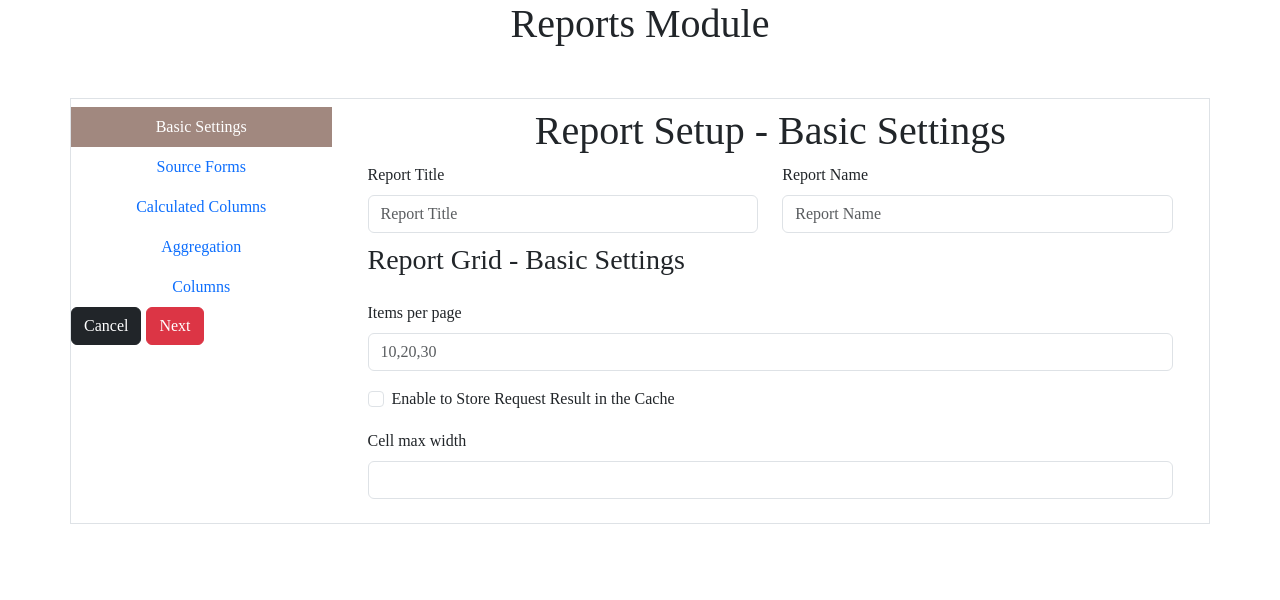
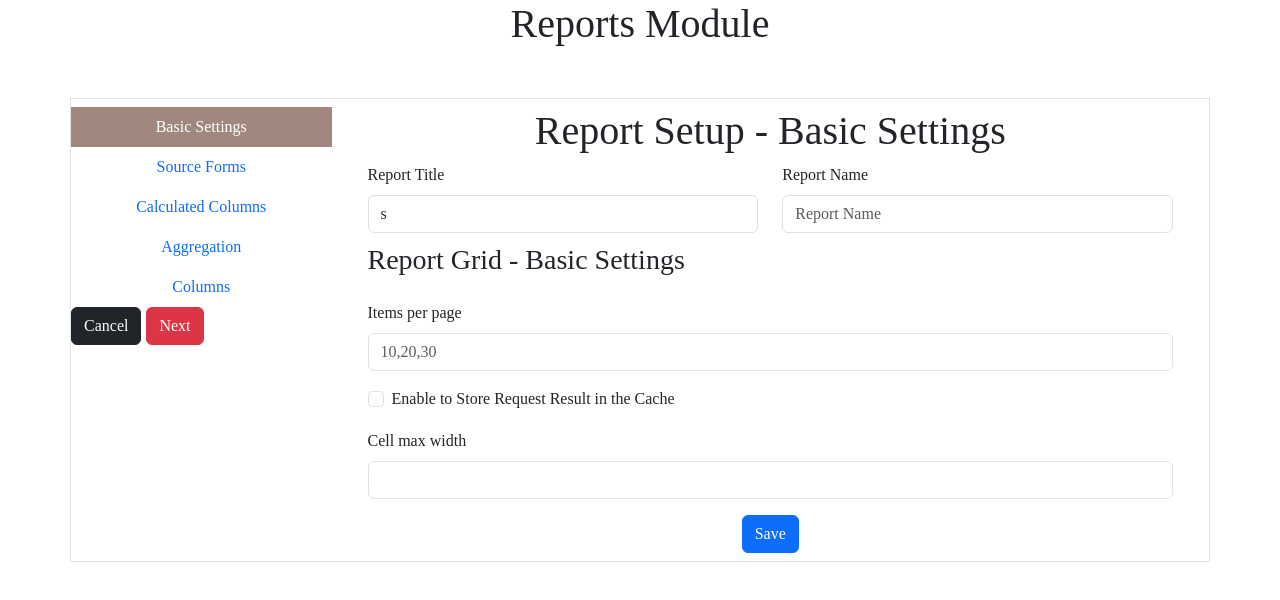
Before and after one commit to stellar-droid/finalReport, a React (Create React App) app: page / in a window 1280 px wide. Shown: the top 600 px of the page. Built offline with nearby package versions, Linux system fonts and the light colour scheme.

Commit message:
Data Collection Done with seprate objects

```diff
--- a/src/components/BasicSettings.tsx
+++ b/src/components/BasicSettings.tsx
@@ -1,52 +1,117 @@
-import React from 'react'
-import { Container,Row,Col, Button } from 'react-bootstrap';
+import React from 'react';
+import { Container, Row, Col, Button } from 'react-bootstrap';
 import Form from 'react-bootstrap/Form';
 import '../App.css';
-const BasicSettings = () => {
+
+interface BasicSettingsProps {
+  setFormData: any;
+  formData: any;
+}
+
+const BasicSettings: React.FC<BasicSettingsProps> = ({ setFormData,formData }) => {
+
+  const initialFormData = {
+    reportTitle: 's',
+    reportName: '',
+    itemsPerPage: '',
+    enableCache: false,
+    cellMaxWidth: '',
+  };
+  const [basicSettingsData, setBasicSettingsData] = React.useState<any>(initialFormData);
+
+  const handleInputChange = (e: React.ChangeEvent<HTMLInputElement>) => {
+    const { name, value, type, checked } = e.target;
+
+    // Update the state based on the form field
+    setBasicSettingsData((prevData: any) => ({
+      ...prevData,
+      [name]: type === 'checkbox' ? checked : value,
+    }));
+  };
+
+  const handleSubmit = (e: React.FormEvent) => {
+    e.preventDefault();
+
+    // Use the collected data as needed
+    console.log('Form Data:', basicSettingsData);
+
+    // You can pass the data to the parent component using setFormData if required
+    setFormData(basicSettingsData);
+    setBasicSettingsData(initialFormData);
+
+  };
+
   return (
     <>
-        <Form >
+      <Form onSubmit={handleSubmit}>
         <Container className='basicsettings'>
           <h1>Report Setup - Basic Settings</h1>
           <Row className="mb-3">
             <Form.Group as={Col} controlId="formGridEmail">
-          <Form.Label style={{display:'flex'}}>Report Title </Form.Label>
-          <Form.Control type="text" placeholder="Report Title" />
+              <Form.Label style={{ display: 'flex' }}>Report Title </Form.Label>
+              <Form.Control
+                name='reportTitle'
+                required
+                type="text"
+                placeholder="Report Title"
+                value={basicSettingsData.reportTitle}
+                onChange={handleInputChange}
+              />
             </Form.Group>
 
             <Form.Group as={Col} controlId="formGridPassword">
-          <Form.Label style={{display:'flex'}}>Report Name</Form.Label>
-          <Form.Control type="text" placeholder="Report Name" />
+              <Form.Label style={{ display: 'flex' }}>Report Name</Form.Label>
+              <Form.Control
+                name='reportName'
+                required
+                type="text"
+                placeholder="Report Name"
+                value={basicSettingsData.reportName}
+                onChange={handleInputChange}
+              />
             </Form.Group>
-        <h3 style={{fontWeight:'lighter',display:"flex",marginTop:'10px'}}>Report Grid - Basic Settings</h3>
-
+            <h3 style={{ fontWeight: 'lighter', display: "flex", marginTop: '10px' }}>Report Grid - Basic Settings</h3>
           </Row>
 
           <Form.Group className="mb-3" controlId="formGridAddress1">
-        <Form.Label style={{display:'flex'}}>Items per page</Form.Label>
-        <Form.Control placeholder="10,20,30" />
+            <Form.Label style={{ display: 'flex' }}>Items per page</Form.Label>
+            <Form.Control
+              name='itemsPerPage'
+              required
+              placeholder="10,20,30"
+              value={basicSettingsData.itemsPerPage}
+              onChange={handleInputChange}
+            />
           </Form.Group>
 
+          <Form.Group className="mb-3 " id="formGridCheckbox">
+            <Form.Check
+              type="checkbox"
+              label="Enable to Store Request Result in the Cache"
+              name="enableCache"
+              checked={basicSettingsData.enableCache}
+              onChange={handleInputChange}
+            />
+          </Form.Group>
 
+          <Form.Group className="mb-3" controlId="formGridAddress1">
+            <Form.Label style={{ display: 'flex' }}>Cell max width</Form.Label>
+            <Form.Control
+              name='cellMaxWidth'
+              required
+              placeholder=""
+              value={basicSettingsData.cellMaxWidth}
+              onChange={handleInputChange}
+            />
+          </Form.Group>
 
+          <Button variant="primary" type="submit">
+            Save
+          </Button>
+        </Container>
+      </Form>
+    </>
+  );
+};
 
-
-      <Form.Group className="mb-3 " id="formGridCheckbox">
-        <Form.Check type="checkbox" label="Enable to Store Request Result in the Cache" />
-      </Form.Group>
-      <Form.Group className="mb-3" controlId="formGridAddress1">
-        <Form.Label style={{display:'flex'}}>Cell max width</Form.Label>
-        <Form.Control placeholder="" />
-      </Form.Group>
-      {/* <Button variant="primary" type="submit">
-        Submit
-      </Button> */}
-            </Container>
-
-        </Form>
-
-    </>
-  )
-}
-
-export default BasicSettings
+export default BasicSettings;
--- a/src/components/CalculatedColumns.tsx
+++ b/src/components/CalculatedColumns.tsx
@@ -2,7 +2,15 @@ import React from 'react'
 import { Col, Container, Form, Row, InputGroup, OverlayTrigger, Tooltip, Button, Dropdown, DropdownButton } from 'react-bootstrap';
 import Select from "react-select";
 
-const CalculatedColumns = () => {
+
+
+interface CalculatedColumnsProps {
+  setFormData: any;
+  formData: any;
+}
+
+
+const CalculatedColumns: React.FC<CalculatedColumnsProps> = ({ setFormData, formData }) => {
 
   const customRenderTooltip = (content: string) => (props: any) => (
     <Tooltip id="button-tooltip" {...props}>
@@ -16,11 +24,47 @@ const CalculatedColumns = () => {
     { value: 'vanilla', label: 'Vanilla' }
   ]
 
+  const initialFormData = {
+    columnTitle: '',
+    columnKey: '',
+    operator: '',
+  };
 
+  const [calculatedColumnsData, setCalculatedColumnsData] = React.useState<any>(initialFormData);
+
+  const handleInputChange = (e: React.ChangeEvent<HTMLInputElement> | { target:any }) => {
+    const { name, value, type, checked } = e.target;
+
+    // If the element is a Select input, handle it separately
+    if (type === 'select-one') {
+      setCalculatedColumnsData((prevData: any) => ({
+        ...prevData,
+        [name]: value,
+      }));
+    } else {
+      // Update the state based on the form field
+      setCalculatedColumnsData((prevData: any) => ({
+        ...prevData,
+        [name]: type === 'checkbox' ? checked : value,
+      }));
+    };
+  };
+
+  const handleSubmit = (e: React.FormEvent) => {
+    e.preventDefault();
+
+    // Use the collected data as needed
+    console.log('Form Data:', calculatedColumnsData);
+
+    // You can pass the data to the parent component using setFormData if required
+    setFormData(calculatedColumnsData);
+    setCalculatedColumnsData(initialFormData);
+
+  };
 
   return (
     <>
-      <Form>
+      <Form onSubmit={handleSubmit}>
         <Container>
           <h1>Report Setup - Calculated Columns</h1>
           <p>Here you can add additional columns to the Report Grid that do not exist in the the Data Source Forms. These columns' value(s)
@@ -44,12 +88,12 @@ const CalculatedColumns = () => {
               <Col>
                 <Form.Group>
                   <Form.Label style={{ display: 'flex' }}>Column Title <span style={{ color: 'red' }}>*</span></Form.Label>
-                  <Form.Control required></Form.Control>
+                  <Form.Control name='columnTitle' type='text' value={calculatedColumnsData.columnTitle} onChange={handleInputChange} required></Form.Control>
                 </Form.Group>
               </Col>
               <Col>
                 <Form.Label style={{ display: 'flex' }}>Column Key</Form.Label>
-                <Form.Control required/>
+                <Form.Control name='columnKey' type='text' value={calculatedColumnsData.columnKey} onChange={handleInputChange} required />
               </Col>
 
 
@@ -65,7 +109,18 @@ const CalculatedColumns = () => {
                     <i className="bi bi-patch-question"></i>
                   </OverlayTrigger>
                   <span style={{ color: 'red' }}>*</span></Form.Label>
-                <Select options={options} isClearable required/>
+                <Select
+                   name='operator'
+                   options={options}
+                   isClearable
+                   onChange={(selectedOption) => handleInputChange({
+                     target: {
+                       name: 'operator',
+                       value: selectedOption ? selectedOption.value : null,
+                       type: 'select-one',
+                     },
+                   })}
+                   required />
               </Form.Group>
             </Col>
             <Button variant="success" type="submit" style={{ margin: '10px', fontFamily: 'TimesNewroman' }}>
@@ -77,10 +132,10 @@ const CalculatedColumns = () => {
 
           </Container>
         </Container>
-            <Button style={{display:'flex',position:'relative',left:'10px',top:'10px'}}>
-            <i className="bi bi-plus-circle"></i>
-              Add Column
-            </Button>
+        <Button style={{ display: 'flex', position: 'relative', left: '10px', top: '10px' }}>
+          <i className="bi bi-plus-circle"></i>
+          Add Column
+        </Button>
 
       </Form>
     </>
--- a/src/components/SideNavbar.tsx
+++ b/src/components/SideNavbar.tsx
@@ -1,4 +1,4 @@
-import React from 'react';
+import React, { useEffect } from 'react';
 import Container from 'react-bootstrap/Container';
 import {Nav,Col,Tab,Row,Button} from 'react-bootstrap';
 import Navbar from 'react-bootstrap/Navbar';
@@ -11,9 +11,16 @@ import BasicSettings from './BasicSettings';
 import CalculatedColumns from './CalculatedColumns';
 import Aggregation from './Aggregation';
 import Columns from './Columns';
+
+
 function SideNavbar() {
+
+
   const [activeTab, setActiveTab] = React.useState<string | null>("basicSettings");
   const [reportTitle, setReportTitle] = React.useState<string | undefined>("");
+  const [formData, setFormData] = React.useState<any>({});
+
+
 
   const handleNext = () => {
     switch (activeTab) {
@@ -70,7 +77,9 @@ function SideNavbar() {
         break;
     }
   };
-
+useEffect(() => {
+  console.log('Updated Form Data:', formData);
+  }, [formData]);
 
   return (
     <div className="App" style={{fontFamily:'TimesNewRoman'}}>
@@ -108,8 +117,8 @@ function SideNavbar() {
             <div className="footer sticky-bottom" style={{display:'flex',left:'0'}}>
         <Button variant="dark" href="#" className="btn " >Cancel</Button>
         <Button onClick={handlePrevious} className="btn btn-success" hidden={activeTab === "basicSettings"}>Previous</Button>
-        <Button onClick={handleNext} className="btn btn-danger" hidden={activeTab === "controlsActions"}>Next</Button>
-        {activeTab === "controlsActions" && (
+        <Button onClick={handleNext} className="btn btn-danger" hidden={activeTab === "columns"}>Next</Button>
+        {activeTab === "columns" && (
           <Button type="submit" className="btn">Submit Form</Button>
         )}
       </div>
@@ -118,21 +127,21 @@ function SideNavbar() {
             <div style={{background: "red", width: "100%"}}></div>
             <Tab.Content className='tabcontent'>
               <Tab.Pane eventKey="basicSettings" className="tabContent">
-                <BasicSettings />
+                <BasicSettings setFormData={setFormData} formData={formData}/>
               </Tab.Pane>
 
               <Tab.Pane eventKey="sourceForms" className="tabContent">
-              <SourceForms/>
+              <SourceForms setFormData={setFormData} formData={formData} />
 
               </Tab.Pane>
 
               <Tab.Pane eventKey="calculatedForms" className="tabContent">
-              <CalculatedColumns/>
+              <CalculatedColumns setFormData={setFormData} formData={formData} />
 
               </Tab.Pane>
 
               <Tab.Pane eventKey="aggregation" className="tabContent">
-              <Aggregation/>
+              <Aggregation />
               </Tab.Pane>
 
               <Tab.Pane eventKey="columns" className="tabContent">
--- a/src/components/SourceForms.tsx
+++ b/src/components/SourceForms.tsx
@@ -4,23 +4,61 @@ import Form from 'react-bootstrap/Form';
 import InputGroup from 'react-bootstrap/InputGroup';
 
 
-const SourceForms = () => {
+interface SourceFormsProps {
+  setFormData: any;
+  formData: any;
+
+}
+
+const SourceForms: React.FC<SourceFormsProps> = ({ setFormData, formData }) => {
   const [isFormSubmitted, setFormSubmitted] = React.useState(false);
+  const initialFormData = {
+    selectedForm: 's',
+    baseform: '',
+    baseFormFields: '',
+    baseFormPath: '',
+    joiningForm: '',
+    joiningFormFields: '',
+    joiningFormPath: 'sss'
+  };
+  const [sourceFormsData, setSourceFormsData] = React.useState<any>(initialFormData)
 
-
-  const customRenderTooltip = (content:string) => (props:any) => (
+  const customRenderTooltip = (content: string) => (props: any) => (
     <Tooltip id="button-tooltip" {...props}>
       {content}
     </Tooltip>
   );
 
+
+  const handleInputChange = (e: React.ChangeEvent<HTMLInputElement>) => {
+    const { name, value, type, checked } = e.target;
+
+
+    setSourceFormsData((prevData: any) => ({
+      ...prevData,
+      [name]: type === 'checkbox' ? checked : value,
+    }));
+  };
+
+
   const handleSubmit = (event: any) => {
-    // Your form submission logic goes here
-    // For demonstration purposes, we'll just prevent the default form submission
     event.preventDefault();
 
-    // Set the state to true to indicate that the form is submitted
+
+    console.log('Source Form Form Data:', sourceFormsData);
+
+
+    setFormData(() => ({ ...formData, ...sourceFormsData }));
+
+
+
+
+    setSourceFormsData(initialFormData);
     setFormSubmitted(true);
+
+
+
+
   };
 
 
@@ -44,7 +82,7 @@ const SourceForms = () => {
           </OverlayTrigger>
           <span style={{ color: 'red' }}>*</span>
         </Form.Label>
-        <Form.Control required id="basic-url" aria-describedby="basic-addon3" className='mb-3' />
+        <Form.Control name='selectedForm' type='text' value={sourceFormsData.selectedForm} onChange={handleInputChange} required id="basic-url" aria-describedby="basic-addon3" className='mb-3' />
 
         <Form.Label htmlFor="basic-url" style={{ display: 'flex' }}>
           Form Connections :
@@ -88,31 +126,36 @@ const SourceForms = () => {
                 </OverlayTrigger>
                 <span style={{ color: 'red' }}>*</span>
               </Form.Label>
-              <Form.Control required placeholder="Base Form" style={{ marginLeft: '10px', width: '90%' }} />
-              <Form.Label className='baseformlabel2'>Connecting fields of base Form</Form.Label><Form.Control required style={{ marginLeft: '10px', width: '90%' }} placeholder="Connecting Fields" />
-              <Form.Label className='baseformlabel3' >Base form path to connecting value</Form.Label><Form.Control required style={{ marginLeft: '10px', width: '90%' }} placeholder="Path" />
+              <Form.Control
+
+                required
+                type="text"
+                value={sourceFormsData.baseform}
+                onChange={handleInputChange} name='baseform' placeholder="Base Form" style={{ marginLeft: '10px', width: '90%' }} />
+              <Form.Label className='baseformlabel2'>Connecting fields of base Form</Form.Label><Form.Control type='text' value={sourceFormsData.baseFormFields} onChange={handleInputChange} name='baseFormFields' required style={{ marginLeft: '10px', width: '90%' }} placeholder="Connecting Fields" />
+              <Form.Label className='baseformlabel3' >Base form path to connecting value</Form.Label><Form.Control onChange={handleInputChange}type='text'value={sourceFormsData.baseFormPath} name='baseFormPath' required style={{ marginLeft: '10px', width: '90%' }} placeholder="Path" />
             </Col>
             <Col style={{ width: '50%', fontSize: '20px', marginTop: '7px' }}>
-              <Form.Label className='joiningformlabel1' >Joining Form</Form.Label><Form.Control required style={{ marginLeft: '10px', width: '90%' }} placeholder="Joining Form " />
-              <Form.Label className='joiningformlabel2'>Connecting fields of Joining Form</Form.Label><Form.Control required style={{ marginLeft: '10px', width: '90%' }} placeholder="Connecting Field" />
-              <Form.Label className='joiningformlabel3'>Joining form path to connecting value</Form.Label><Form.Control required style={{ marginLeft: '10px', width: '90%' }} placeholder="Path" />
+              <Form.Label className='joiningformlabel1' >Joining Form</Form.Label><Form.Control onChange={handleInputChange} name='joiningForm' value={sourceFormsData.joiningForm} type='text' required style={{ marginLeft: '10px', width: '90%' }} placeholder="Joining Form " />
+              <Form.Label className='joiningformlabel2'>Connecting fields of Joining Form</Form.Label><Form.Control onChange={handleInputChange}value={sourceFormsData.joiningFormFields} type='text' name='joiningFormFields' required style={{ marginLeft: '10px', width: '90%' }} placeholder="Connecting Field" />
+              <Form.Label className='joiningformlabel3'>Joining form path to connecting value</Form.Label><Form.Control onChange={handleInputChange} value={sourceFormsData.joiningFormPath} type='text' name='joiningFormPath' required style={{ marginLeft: '10px', width: '90%' }} placeholder="Path" />
             </Col>
           </Row>
           <Button variant="success" type="submit" style={{ margin: '10px', fontFamily: 'TimesNewroman' }}>
             Save
           </Button>
-          <Button variant="danger" type="submit" style={{ margin: '10px', fontFamily: 'TimesNewroman' }}>
+          <Button variant="danger" style={{ margin: '10px', fontFamily: 'TimesNewroman' }}>
             Cancel
           </Button>
 
         </Container>
       </Container>
-      {isFormSubmitted && (
+      {/* {isFormSubmitted && (
         <div style={{ marginTop: '20px' }}>
           <p>Form Submitted Successfully!</p>
 
         </div>
-      )}
+      )} */}
     </Form>
   )
 }
```
Also changed, not shown: 1 other file (tests, documents, lock files or other folders). Lines whose indentation alone changed are shown as unchanged.
